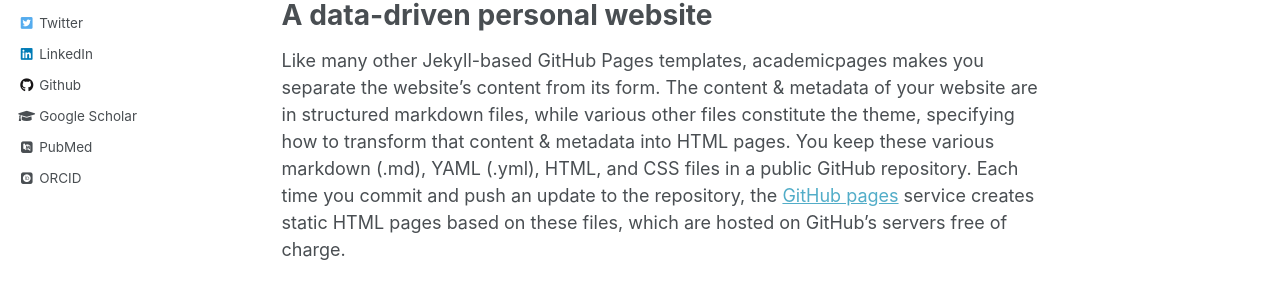
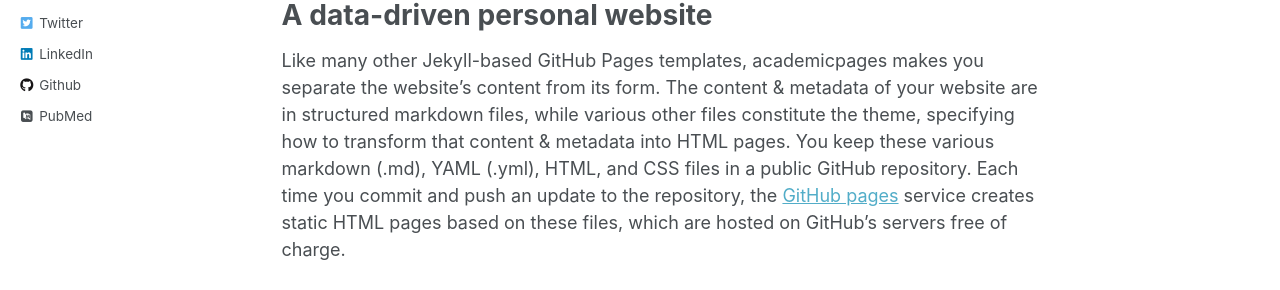
Before and after one commit to mandavaram/mandavaram.github.io, a Jekyll site: the page built from _pages/about.md, in a window 1280 px wide. Shown: the part 483-773 px from the top of the page. Built offline with Jekyll 4.4.1, drawn with Linux system fonts in a browser that asks for light colours; some web fonts are replaced.

Commit message:
Update _config.yml

```diff
--- a/_config.yml
+++ b/_config.yml
@@ -86,7 +86,7 @@ author:
   location         : "Baltimore, MD"
   employer         :
   pubmed           : "https://www.ncbi.nlm.nih.gov/pubmed/?term=john+snow"
-  googlescholar    : "http://yourfullgooglescholarurl.com"
+  googlescholar    : #"http://yourfullgooglescholarurl.com"
   email            : "rmandav1@umbc.edu"
   researchgate     :  # example: "https://www.researchgate.net/profile/yourprofile"
   uri              :
@@ -103,7 +103,7 @@ author:
   impactstory      : #"https://profiles.impactstory.org/u/xxxx-xxxx-xxxx-xxxx"
   lastfm           :
   linkedin         : "ram-mandava-9a421012/"
-  orcid            : "http://orcid.org/yourorcidurl"
+  orcid            : #"http://orcid.org/yourorcidurl"
   pinterest        :
   soundcloud       :
   stackoverflow    : # http://stackoverflow.com/users/123456/username
```
